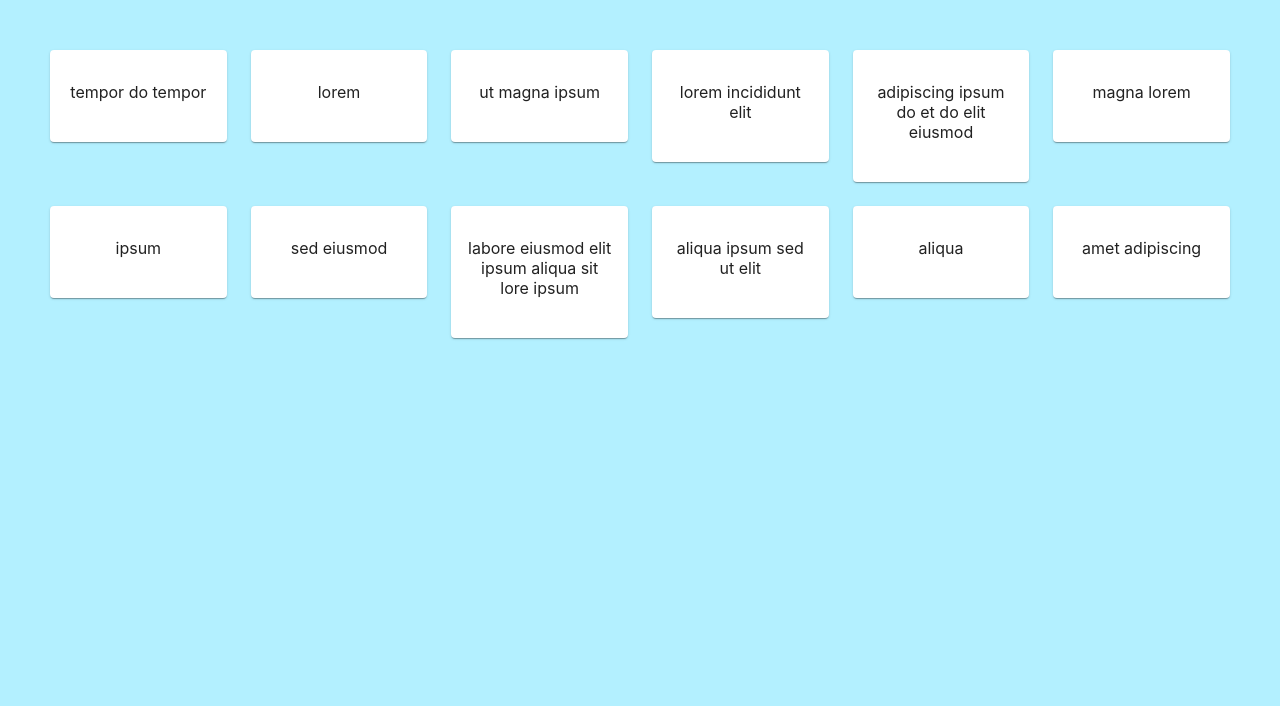
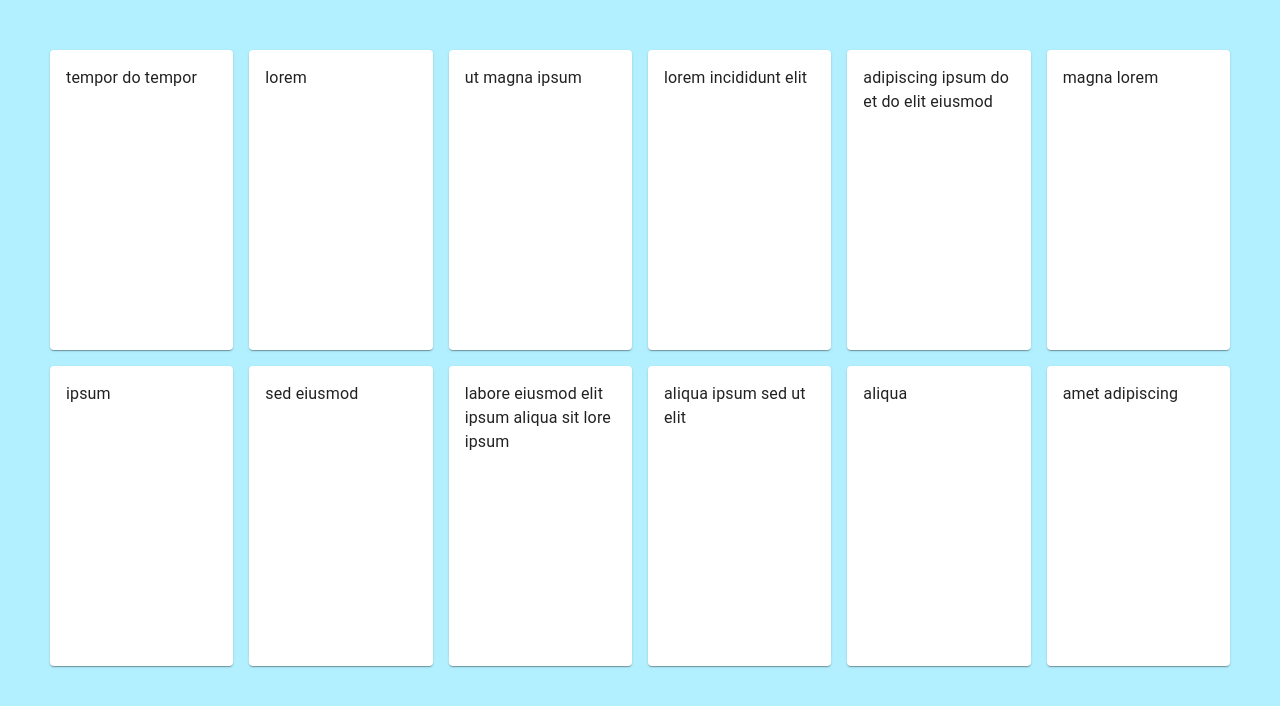
Before and after one commit to amelia678/car-demo, a React (Create React App) app: page / in a window 1280 px wide. Shown: the top 706 px of the page. Built offline with nearby package versions, Linux system fonts and the light colour scheme.

Commit message:
Adjust root card styles.

```diff
--- a/src/App.scss
+++ b/src/App.scss
@@ -1,6 +1,9 @@
 .App {
-  text-align: center;
   padding: 50px;
   background-color: #b3f0ff;
   height: 100vh;
 }
+
+.MuiCard-root {
+  min-height: 300px;
+}
--- a/src/views/CarList.jsx
+++ b/src/views/CarList.jsx
@@ -1,17 +1,17 @@
-import { Card, CardContent, Grid } from "@material-ui/core";
+import { Card, CardContent, Grid, Typography } from "@material-ui/core";
 import React from "react";
 import { carData } from "../data/test-data";
 
 const CarList = () => {
   return (
     <div>
-      <Grid container spacing={3}>
+      <Grid container spacing={2}>
         {carData().map((car, index) => {
           return (
             <Grid item md={2} sm={3} xs={6}>
             <Card key={index}>
               <CardContent>
-                <p>{car["Heading"]}</p>
+                <Typography variant='body1'>{car["Heading"]}</Typography>
               </CardContent>
             </Card>
             </Grid>
```
